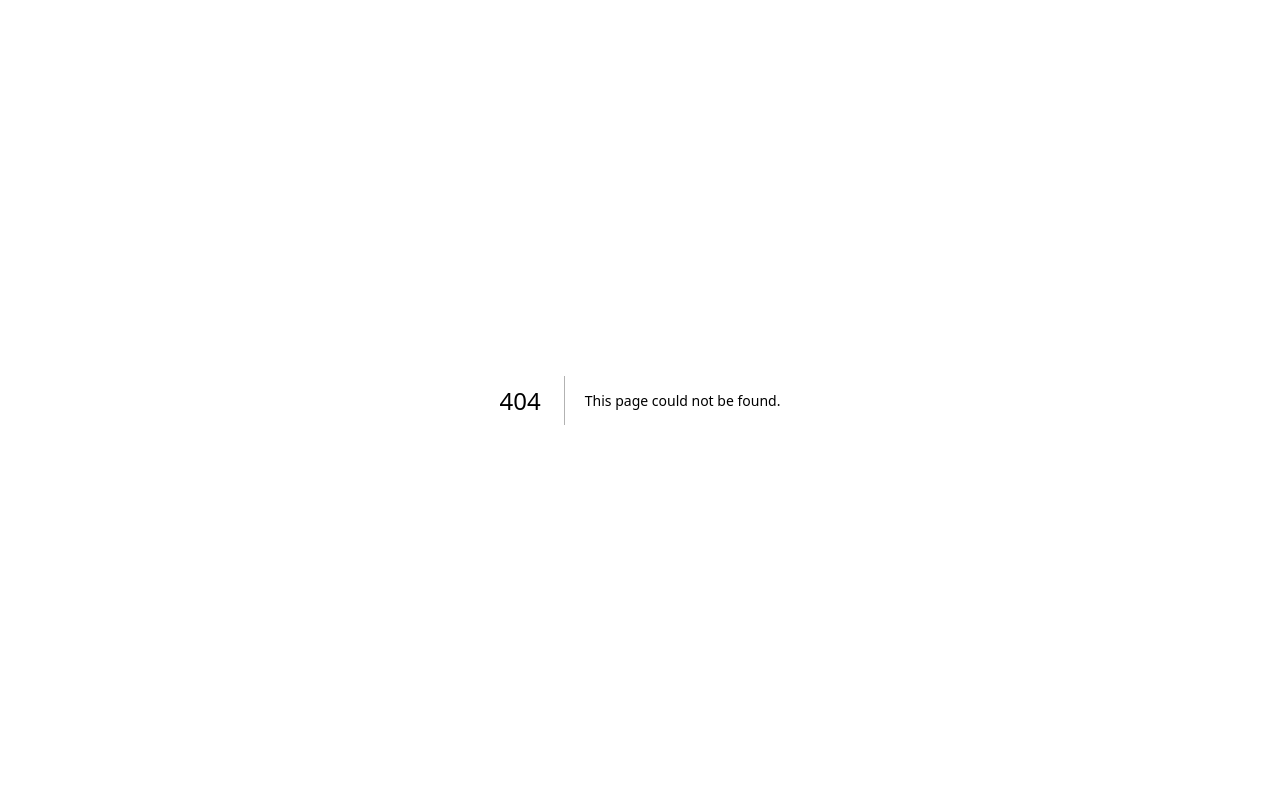
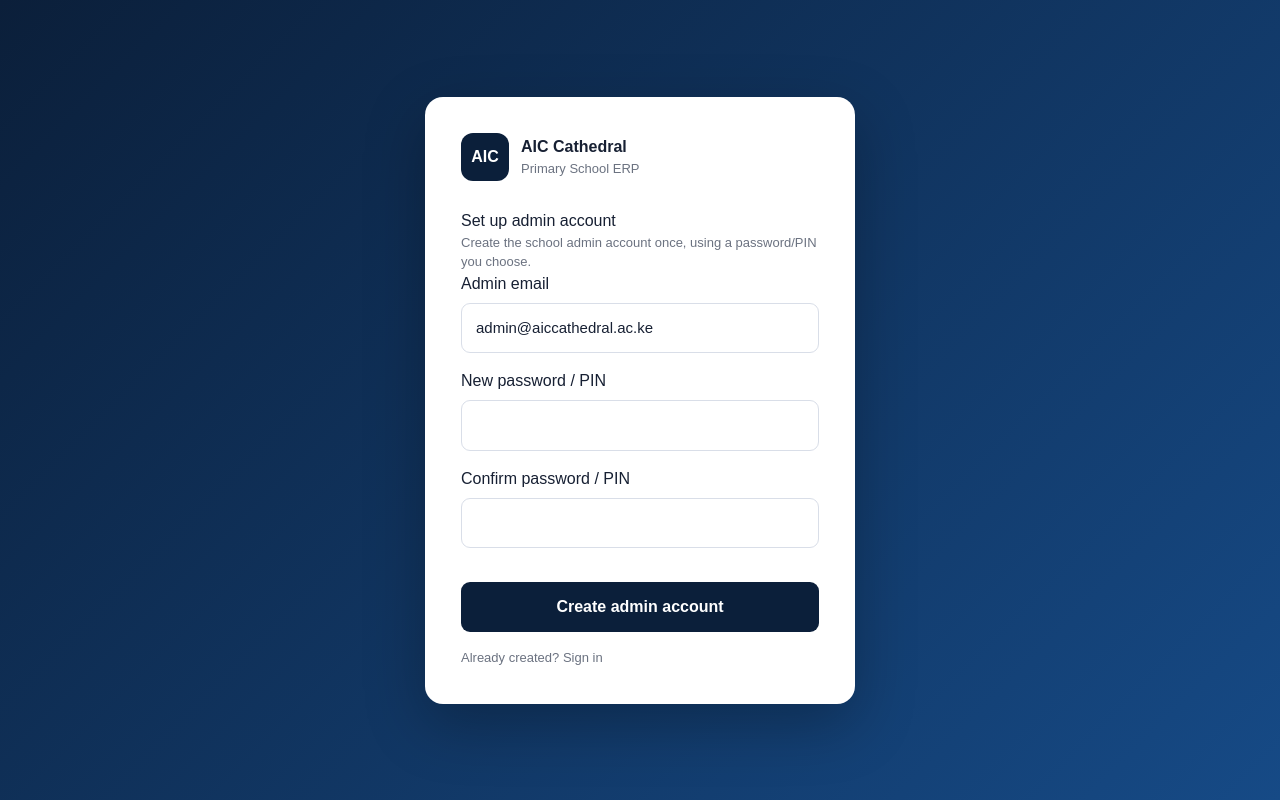
Before and after one commit to ayana79696-cell/aic-cathedral-erp, a Next.js app: page /register in a window 1280 px wide. Before the commit this address had no page. Built offline with nearby package versions, Linux system fonts and the light colour scheme.

Commit message:
feat: add controlled first-time admin account setup

```diff
--- /dev/null
+++ b/app/register/page.tsx
@@ -0,0 +1,5 @@
+'use client'
+import {FormEvent,useState} from 'react';import{useRouter}from'next/navigation';import{createClient}from'../../lib/supabase/client'
+export default function Register(){const r=useRouter(),[email,setEmail]=useState('admin@aiccathedral.ac.ke'),[password,setPassword]=useState(''),[confirm,setConfirm]=useState(''),[error,setError]=useState(''),[message,setMessage]=useState(''),[loading,setLoading]=useState(false);
+async function submit(e:FormEvent){e.preventDefault();setError('');setMessage('');if(email.trim().toLowerCase()!=='admin@aiccathedral.ac.ke'){setError('Only the school admin account can be created here.');return}if(password.length<8){setError('Use at least 8 characters for the new password/PIN.');return}if(password!==confirm){setError('The passwords do not match.');return}setLoading(true);try{const s=createClient();const{data,error}=await s.auth.signUp({email:email.trim().toLowerCase(),password});if(error)throw error;if(data.session)r.replace('/dashboard');else setMessage('Account created. Check the admin email for confirmation, then return to Sign in.')}catch(err:any){setError(err?.message||'Unable to create the admin account.')}finally{setLoading(false)}}
+return <main className="login-shell"><section className="login-card"><div className="brand"><div className="logo">AIC</div><div><strong>AIC Cathedral</strong><div className="muted">Primary School ERP</div></div></div><h1>Set up admin account</h1><p className="muted">Create the school admin account once, using a password/PIN you choose.</p><form onSubmit={submit}><label>Admin email</label><input type="email" value={email} onChange={e=>setEmail(e.target.value)} required autoComplete="email"/><label>New password / PIN</label><input type="password" value={password} onChange={e=>setPassword(e.target.value)} required minLength={8} autoComplete="new-password"/><label>Confirm password / PIN</label><input type="password" value={confirm} onChange={e=>setConfirm(e.target.value)} required minLength={8} autoComplete="new-password"/><p style={{minHeight:18,color:error?'#b42318':'#18794e',fontSize:13}}>{error||message}</p><button className="btn" disabled={loading}>{loading?'Creating…':'Create admin account'}</button></form><p className="muted" style={{marginTop:16,fontSize:13}}>Already created? <a href="/login">Sign in</a></p></section></main>}
```
